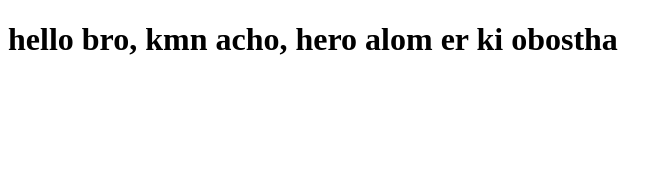
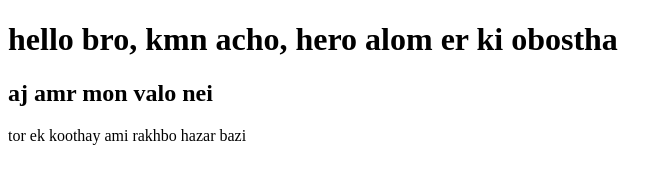
Before and after one commit to RASHED-R/first-website-banacchi, a plain HTML site: page index.html in a window 1280 px wide. Shown: the whole page, without its empty margins (0-671 px from the left). Drawn offline with Linux system fonts and the light colour scheme.

Commit message:
tmk chai

```diff
--- a/index.html
+++ b/index.html
@@ -7,5 +7,7 @@
 </head>
 <body>
     <h1>hello bro, kmn acho, hero alom er ki obostha</h1>
+    <h2>aj amr mon valo nei</h2>
+    <p>tor ek koothay ami rakhbo hazar bazi</p>
 </body>
 </html>
```
